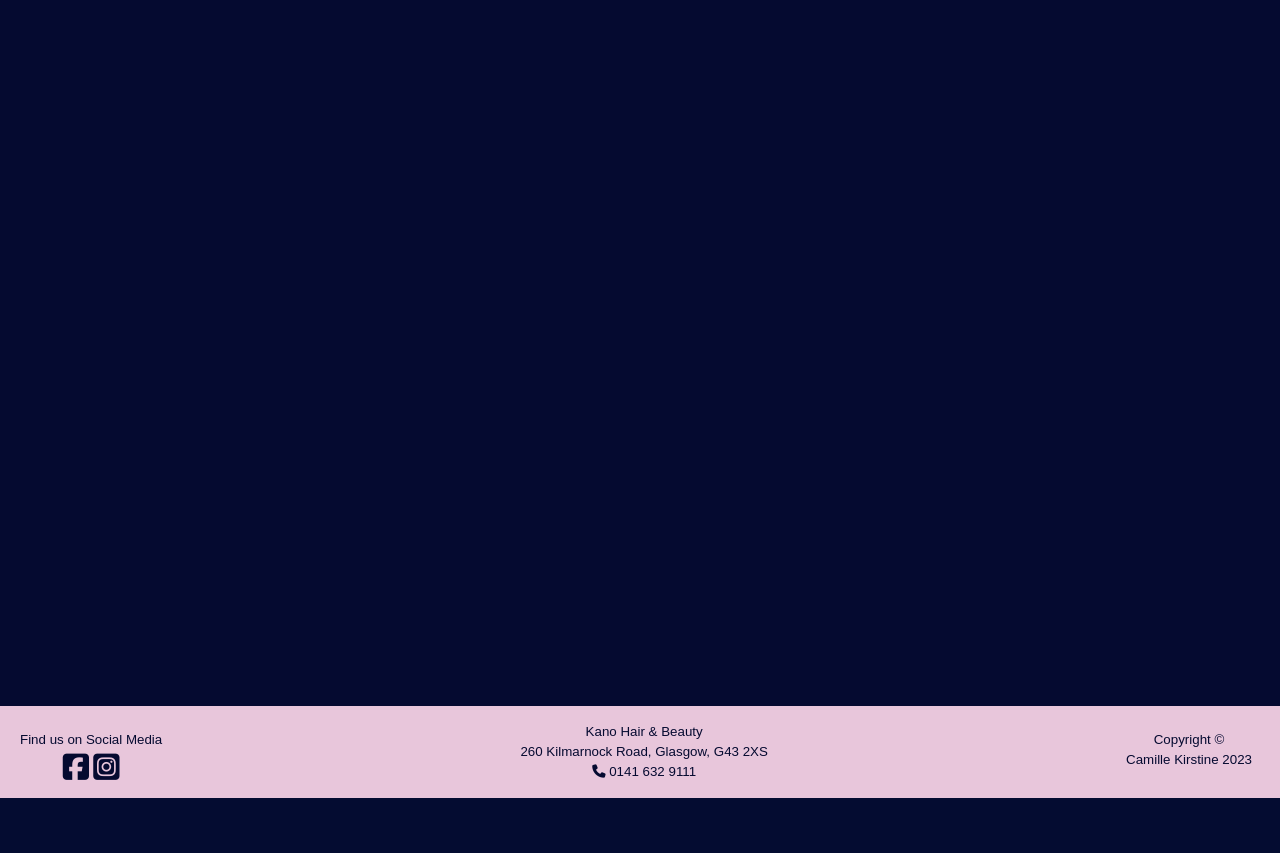
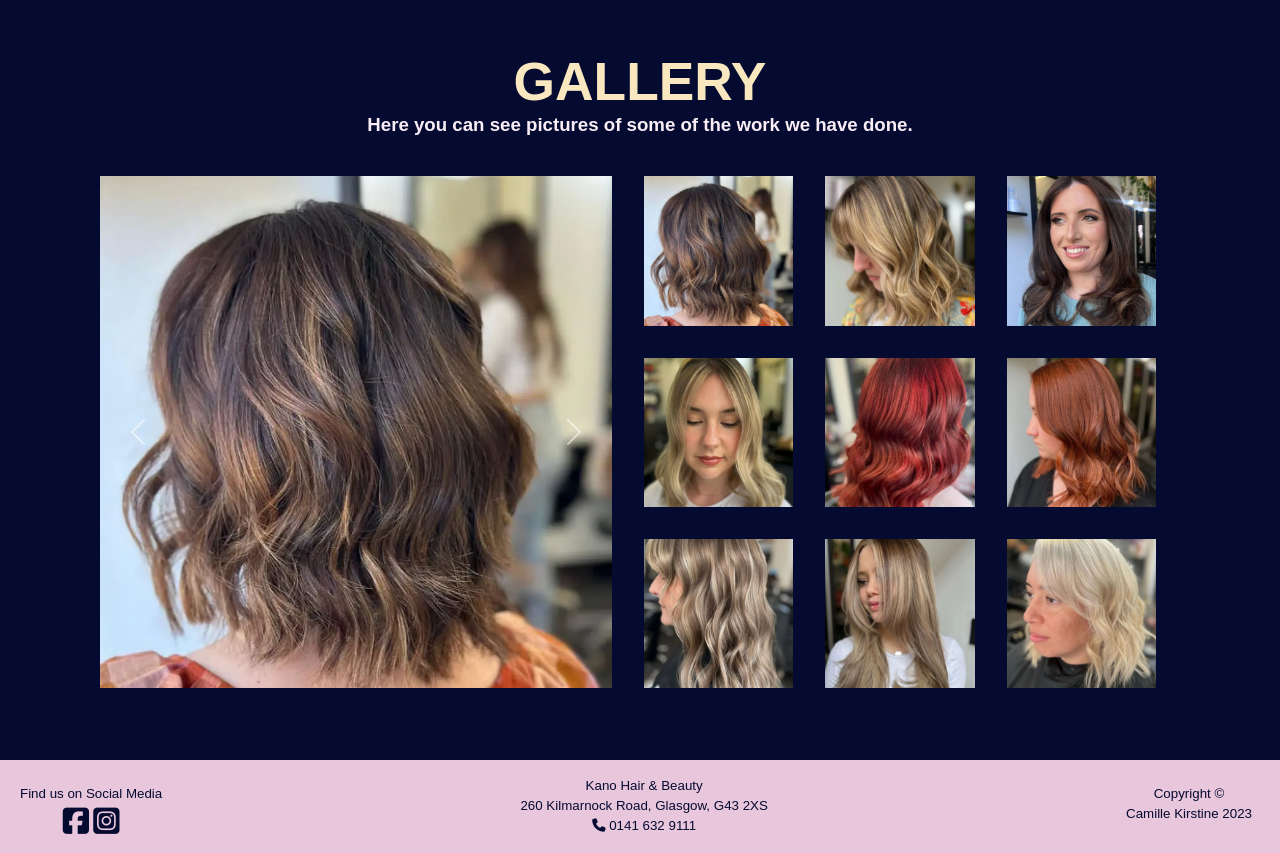
Before and after one commit to camillekirstine/kanowebsite, a PHP site: page /gallery.php in a window 1280 px wide. Shown: the part 86-939 px from the top of the page. Before the commit the page ends 884 px from the top, so only its background shows below. Run offline with PHP 8.4, Linux system fonts and the light colour scheme; some libraries are stand-ins or nearby versions; some web fonts are replaced.

Commit message:
Started setting up the gallery

```diff
--- a/css/styles.scss
+++ b/css/styles.scss
@@ -260,7 +260,6 @@ div.openingHoursBox {
 }
 
 
-
 /* STYLING DESKTOP */
 
 @media (min-width: 60rem) {
@@ -453,4 +452,9 @@ div.openingHoursBox {
     vertical-align: middle;
     margin-right: -4px;
   }
+
+  #carouselExampleAutoplaying button:hover{
+    background: none;
+  }
+
 }
--- a/gallery.php
+++ b/gallery.php
@@ -35,22 +35,109 @@
     <script src="https://kit.fontawesome.com/f5df81b727.js" crossorigin="anonymous"></script>
 
     <meta name="viewport" content="width=device-width, initial-scale=1">
+
+    <style>
+        main {
+            margin-top: 7rem;
+            height: calc(100vh - 7vh);
+        }
+    </style>
+
 </head>
 
 <body>
 <?php include "includes/nav.php"?>
 <main>
 
-    <div class="row">
-        <section class="col col-lg-6"></section>
+    <section class="m-5 px-5">
+        <div class="row pt-4">
+            <section class="col-12 text-center mb-3">
+                <h1>Gallery</h1>
+                <h2>Here you can see pictures of some of the work we have done.</h2>
+            </section>
 
-        <aside class="col col-lg-6"></aside>
-    </div>
+            <div class="row">
+                <div class="col-12 col-lg-6 p-3">
+                    <div id="carouselExampleAutoplaying" class="carousel slide" data-bs-ride="carousel">
+                        <div class="carousel-inner">
+                            <div class="carousel-item active">
+                                <img src="gallery/gallery1.webp" class="d-block w-100" alt="picture of some of the work we do in the salon">
+                            </div>
+                            <div class="carousel-item">
+                                <img src="gallery/gallery2.webp" class="d-block w-100" alt="picture of some of the work we do in the salon">
+                            </div>
+                            <div class="carousel-item">
+                                <img src="gallery/gallery3.webp" class="d-block w-100" alt="picture of some of the work we do in the salon">
+                            </div>
+                            <div class="carousel-item">
+                                <img src="gallery/gallery4.webp" class="d-block w-100" alt="picture of some of the work we do in the salon">
+                            </div>
+                            <div class="carousel-item">
+                                <img src="gallery/gallery6.webp" class="d-block w-100" alt="picture of some of the work we do in the salon">
+                            </div>
+                            <div class="carousel-item">
+                                <img src="gallery/gallery7.webp" class="d-block w-100" alt="picture of some of the work we do in the salon">
+                            </div>
+                            <div class="carousel-item">
+                                <img src="gallery/gallery8.webp" class="d-block w-100" alt="picture of some of the work we do in the salon">
+                            </div>
+                            <div class="carousel-item">
+                                <img src="gallery/gallery8.webp" class="d-block w-100" alt="picture of some of the work we do in the salon">
+                            </div>
+                            <div class="carousel-item">
+                                <img src="gallery/gallery9.webp" class="d-block w-100" alt="picture of some of the work we do in the salon">
+                            </div>
+                        </div>
+
+                        <button class="carousel-control-prev" type="button" data-bs-target="#carouselExampleAutoplaying" data-bs-slide="prev">
+                            <span class="carousel-control-prev-icon" aria-hidden="true"></span>
+                            <span class="visually-hidden">Previous</span>
+                        </button>
+                        <button class="carousel-control-next" type="button" data-bs-target="#carouselExampleAutoplaying" data-bs-slide="next">
+                            <span class="carousel-control-next-icon" aria-hidden="true"></span>
+                            <span class="visually-hidden">Next</span>
+                        </button>
+                    </div>
+                </div>
+                <div class="col-12 col-lg-6 pb-lg-2">
+                    <div class="row">
+                        <div class="col-6 col-lg-4 p-3">
+                            <img alt="picture of some of the work we do in the salon" src="gallery/gallery1.webp">
+                        </div>
+                        <div class="col-6 col-lg-4 p-3">
+                            <img alt="picture of some of the work we do in the salon" src="gallery/gallery2.webp">
+                        </div>
+                        <div class="col-6 col-lg-4 p-3">
+                            <img alt="picture of some of the work we do in the salon"  src="gallery/gallery3.webp">
+                        </div>
+                        <div class="col-6 col-lg-4 p-3">
+                            <img alt="picture of some of the work we do in the salon" src="gallery/gallery4.webp">
+                        </div>
+                        <div class="col-6 col-lg-4 p-3">
+                            <img alt="picture of some of the work we do in the salon" src="gallery/gallery5.webp">
+                        </div>
+                        <div class="col-6 col-lg-4 p-3">
+                            <img alt="picture of some of the work we do in the salon" src="gallery/gallery6.webp">
+                        </div>
+                        <div class="col-6 col-lg-4 p-3">
+                            <img alt="picture of some of the work we do in the salon" src="gallery/gallery7.webp">
+                        </div>
+                        <div class="col-6 col-lg-4 p-3">
+                            <img alt="picture of some of the work we do in the salon" src="gallery/gallery8.webp">
+                        </div>
+                        <div class="col-6 col-lg-4 p-3">
+                            <img alt="picture of some of the work we do in the salon" src="gallery/gallery9.webp">
+                        </div>
+                    </div>
+                </div>
+            </div>
+        </div>
+    </section>
 
 
+    <?php include "includes/footer.php"?>
+</main>
 
-</main>
-<?php include "includes/footer.php"?>
 
 <script src="https://cdn.jsdelivr.net/npm/bootstrap@5.3.0/dist/js/bootstrap.bundle.min.js" integrity="sha384-geWF76RCwLtnZ8qwWowPQNguL3RmwHVBC9FhGdlKrxdiJJigb/j/68SIy3Te4Bkz" crossorigin="anonymous"></script>
 </body>
```
Also changed, not shown: css/styles.css (+1 -1 lines), 1 other file.
